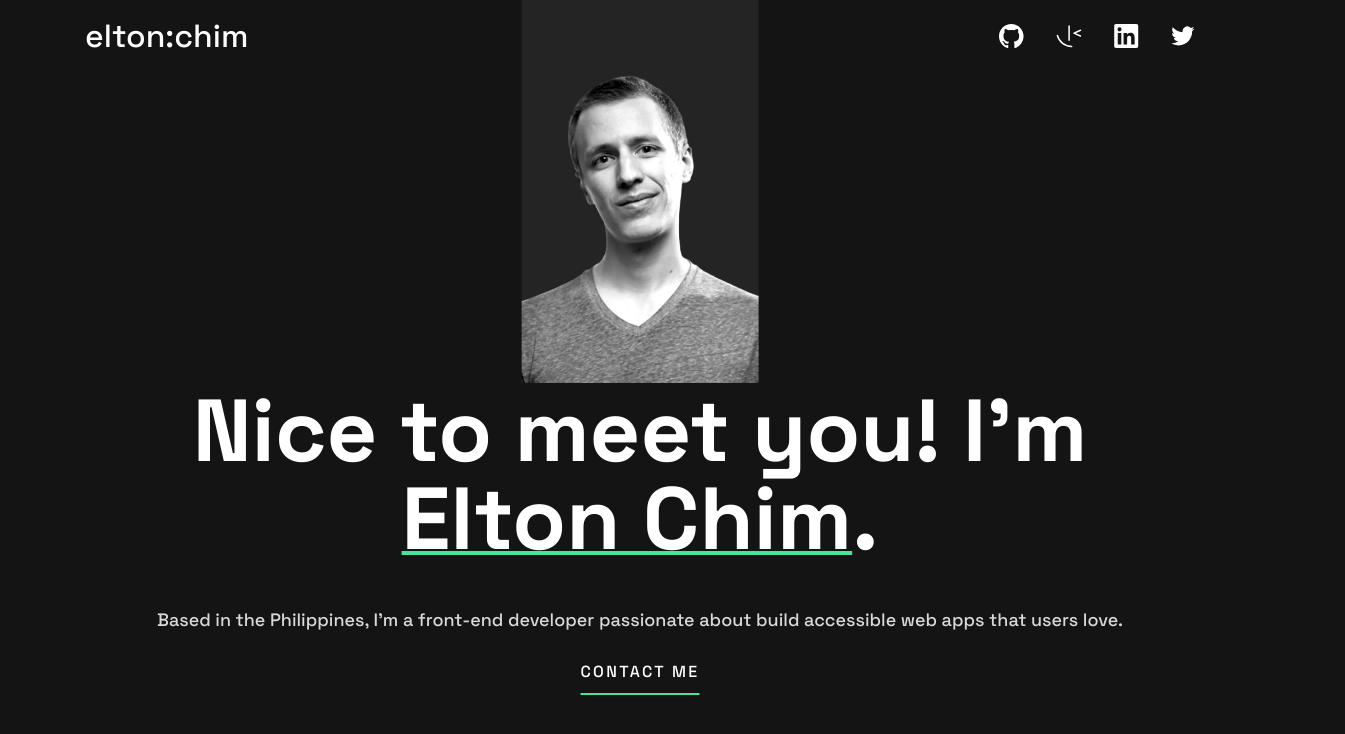
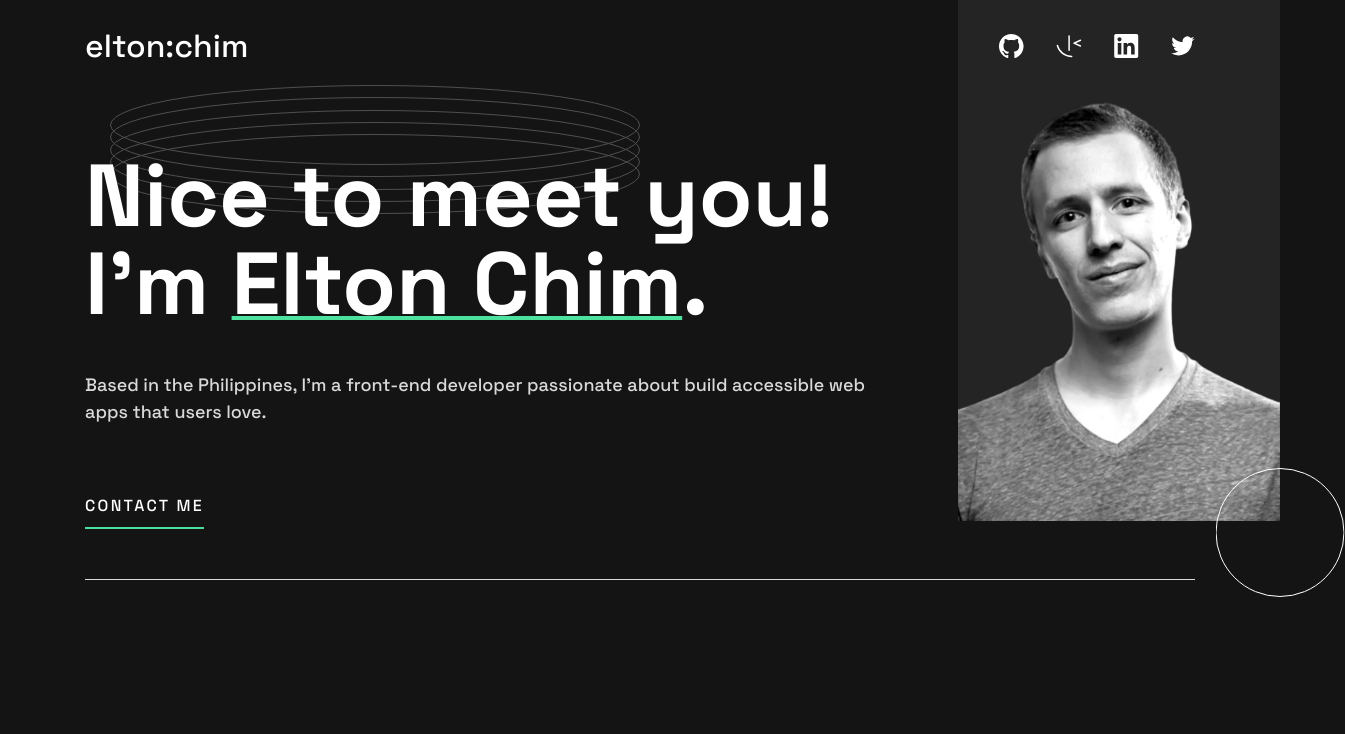
Before and after one commit to skeltonskelter/single-page-dev-portfolio, a plain HTML site: page index.html in a window 1280 px wide. Shown: the top 734 px of the page, 1345 px wide, since content can reach past the window. Drawn offline with Linux system fonts and the light colour scheme.

Commit message:
Update hero section for tablet version

```diff
--- a/index.html
+++ b/index.html
@@ -86,12 +86,26 @@
               height="383"
             />
           </picture>
-
+          <img
+            class="hero__rings"
+            src="/assets/images/pattern-rings.svg"
+            alt=""
+            width="530"
+            height="129"
+          />
+          <img
+            class="hero__circle"
+            src="/assets/images/pattern-circle.svg"
+            alt=""
+            width="129"
+            height="129"
+          />
           <div class="hero__text">
             <h1 class="hero__headline">
-              Nice to meet you! I'm <span>Elton Chim</span>.
+              Nice to<br />
+              meet you! I'm <span>Elton Chim</span>.
             </h1>
-            <p class="hero_description">
+            <p class="hero__description">
               Based in the Philippines, I'm a front-end developer passionate
               about build accessible web apps that users love.
             </p>
--- a/style.css
+++ b/style.css
@@ -80,19 +80,6 @@ h3 {
 h1 {
   font-size: 2.5rem;
   font-size: clamp(2.5rem, 0.7rem + 7.69vw, 5.5rem);
-  margin-bottom: 24px;
-}
-
-@media (min-width: 600px) {
-  h1 {
-    margin-bottom: 60px;
-  }
-}
-
-@media (min-width: 1000px) {
-  h1 {
-    margin-bottom: 43px;
-  }
 }
 
 p {
@@ -100,7 +87,6 @@ p {
   font-size: clamp(1rem, 0.8rem + 0.9vw, 1.125rem);
   line-height: 1.5;
   color: var(--secondary);
-  margin-bottom: 24px;
 }
 
 /*  Container */
@@ -119,7 +105,9 @@ p {
 
 /* Header */
 .header {
-  margin-top: 20px;
+  position: relative;
+  z-index: 1;
+  margin-top: 1.25rem;
 }
 
 .header__nav {
@@ -127,7 +115,7 @@ p {
   flex-wrap: wrap;
   justify-content: center;
   text-align: center;
-  gap: 20px 25px;
+  gap: 1.25rem 1.5625rem;
 }
 
 .header__home {
@@ -162,10 +150,15 @@ p {
 
 @media (min-width: 37.5em) {
   /* 600px */
+  .header {
+    margin-top: 1.875rem;
+  }
+
   .header__nav {
     justify-content: flex-start;
     text-align: left;
-    gap: 32px;
+    gap: 2rem;
+    margin-bottom: 5.625rem;
   }
 
   .header__home {
@@ -191,23 +184,42 @@ p {
 }
 
 .hero__wrapper {
-  padding-bottom: 80px;
+  padding-bottom: 5rem;
   border-bottom: 1px solid var(--secondary);
 }
 
 .hero__image {
   position: absolute;
-  z-index: -1;
   top: 0;
   left: 50%;
   translate: -50%;
   display: block;
+  width: 10.875rem;
+  height: auto;
+}
+
+.hero__rings {
+  position: absolute;
+  top: 8.125rem;
+  right: 50%;
+  z-index: -1;
+  width: 33.125rem;
+  height: auto;
+}
+
+.hero__circle {
+  position: absolute;
+  top: 15.875rem;
+  right: 0;
+  translate: 50%;
+  width: 8.0625rem;
+  height: 8.0625rem;
 }
 
 .hero__text {
   position: relative;
   text-align: center;
-  margin-top: 335px;
+  margin-top: 20.9375rem;
 }
 
 h1 > span {
@@ -215,10 +227,70 @@ h1 > span {
 }
 
 .hero__headline {
+  margin-bottom: 1.5rem;
+}
+
+.hero__headline > br {
+  display: none;
 }
 
 .hero__description {
+  margin-bottom: 1.5rem;
 }
 
 .hero__contact {
 }
+
+@media (min-width: 37.5em) {
+  .hero__wrapper {
+    padding-bottom: 3.75rem;
+  }
+
+  .hero__image {
+    width: 20.125rem;
+    height: auto;
+    left: auto;
+    right: 0;
+    translate: 0;
+  }
+
+  .hero__rings {
+    top: 5.3125rem;
+  }
+
+  .hero__circle {
+    top: 29.25rem;
+  }
+
+  .hero__text {
+    width: 62vw;
+    text-align: left;
+    margin-top: 0;
+  }
+
+  .hero__headline {
+    margin-bottom: 3.75rem;
+  }
+
+  .hero__headline > br {
+    display: inline-block;
+  }
+
+  .hero__description {
+    margin-bottom: 2.125rem;
+  }
+}
+
+@media (min-width: 62.5em) {
+  .hero__headline {
+    margin-bottom: 2.6875rem;
+  }
+
+  .hero__headline > br {
+    display: none;
+  }
+
+  .hero__description {
+    margin-bottom: 4.125rem;
+  }
+}
```
